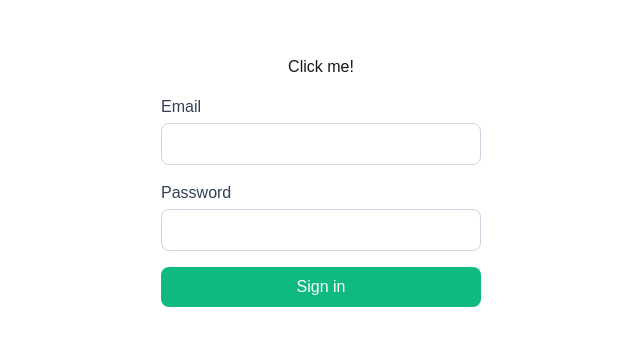
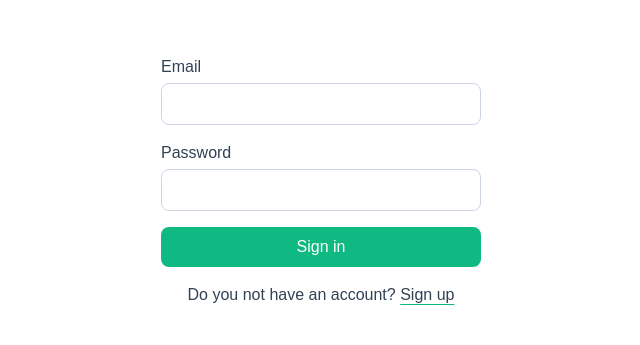
Before and after one commit to norkang-solutions/docexchange, a Next.js app: page /en/sign-in in a window 1280 px wide. Shown: the part 219-564 px from the top of the page, without its empty margins (319-959 px from the left). Built offline with nearby package versions, Linux system fonts and the light colour scheme; no server answers.

Commit message:
add link to sign-in on sign-up and vice versa

```diff
--- a/app/(routes)/[lang]/(auth)/sign-in/form.tsx
+++ b/app/(routes)/[lang]/(auth)/sign-in/form.tsx
@@ -8,8 +8,8 @@ import ErrorP from "@/app/_components/error-p";
 import LoadingSpinner from "@/app/_components/loading-spinner";
 import { useAuth } from "@/app/_contexts/auth-context";
 import { Dictionary } from "@/app/_dictionaries/type";
-import { signOut } from "firebase/auth";
-import { auth } from "@/firebase/client";
+import Link from "next/link";
+import { ROUTES } from "@/app/_constants/routes";
 
 type SignInFormProps = FormHTMLAttributes<HTMLFormElement> & {
     dict: Dictionary;
@@ -37,9 +37,6 @@ export default function SignInForm({ dict, ...props }: SignInFormProps) {
             onSubmit={handleSubmit}
             {...props}
         >
-            <button type="button" onClick={() => signOut(auth)}>
-                Click me!
-            </button>
             <Input
                 label={dict.email}
                 type="email"
@@ -59,6 +56,16 @@ export default function SignInForm({ dict, ...props }: SignInFormProps) {
                 {isLoading ? <LoadingSpinner /> : dict.sign_in}
             </Button>
             {errors?.unknown && <ErrorP>{dict[errors.unknown]}</ErrorP>}
+
+            <p className="text-center text-base font-medium text-slate-700">
+                {dict.do_you_not_have_an_account}{" "}
+                <Link
+                    href={ROUTES.SIGN_UP}
+                    className="underline underline-offset-4 decoration-emerald-500"
+                >
+                    {dict.sign_up}
+                </Link>
+            </p>
         </form>
     );
 }
--- a/app/(routes)/[lang]/(auth)/sign-up/form.tsx
+++ b/app/(routes)/[lang]/(auth)/sign-up/form.tsx
@@ -10,6 +10,7 @@ import { useAuth } from "@/app/_contexts/auth-context";
 import CheckmarkCheckbox from "@/app/_components/checkbox";
 import Link from "next/link";
 import { Dictionary } from "@/app/_dictionaries/type";
+import { ROUTES } from "@/app/_constants/routes";
 
 type SignUpFormProps = FormHTMLAttributes<HTMLFormElement> & {
     dict: Dictionary;
@@ -72,19 +73,19 @@ export default function SignUpForm({ dict, ...props }: SignUpFormProps) {
                 id={`terms-and-conditions-${id}`}
                 name="termsAndConditions"
             >
-                I agree to the{" "}
+                {dict.i_agree_to_the}{" "}
                 <Link
-                    href="/terms"
+                    href={ROUTES.TERMS_AND_CONDITIONS}
                     className="underline underline-offset-4 decoration-emerald-500"
                 >
-                    terms and conditions
+                    {dict.terms_and_conditions}
                 </Link>{" "}
-                and{" "}
+                {dict.and}{" "}
                 <Link
-                    href="/privacy"
+                    href={ROUTES.PRIVACY_POLICY}
                     className="underline underline-offset-4 decoration-emerald-500"
                 >
-                    privacy policy
+                    {dict.privacy_policy}
                 </Link>
             </CheckmarkCheckbox>
 
@@ -92,6 +93,16 @@ export default function SignUpForm({ dict, ...props }: SignUpFormProps) {
                 {isLoading ? <LoadingSpinner /> : "Sign Up"}
             </Button>
             {errors?.unknown && <ErrorP>{dict[errors.unknown]}</ErrorP>}
+
+            <p className="text-center text-base font-medium text-slate-700">
+                {dict.do_you_already_have_an_account}{" "}
+                <Link
+                    href={ROUTES.SIGN_IN}
+                    className="underline underline-offset-4 decoration-emerald-500"
+                >
+                    {dict.sign_in}
+                </Link>
+            </p>
         </form>
     );
 }
--- a/app/_dictionaries/en-us.ts
+++ b/app/_dictionaries/en-us.ts
@@ -13,6 +13,8 @@ export const enUS: Dictionary = {
     terms_and_conditions: "terms and conditions",
     and: "and",
     privacy_policy: "privacy policy",
+    do_you_already_have_an_account: "Do you already have an account?",
+    do_you_not_have_an_account: "Do you not have an account?",
 
     // zod
     invalid_email_address: "Invalid email address",
--- a/app/_dictionaries/nb-no.ts
+++ b/app/_dictionaries/nb-no.ts
@@ -13,6 +13,8 @@ export const nbNO: Dictionary = {
     terms_and_conditions: "vilkårene for bruk",
     and: "og",
     privacy_policy: "personvernerklæringen",
+    do_you_already_have_an_account: "Har du allerede en konto?",
+    do_you_not_have_an_account: "Har du ikke en konto?",
 
     // zod
     invalid_email_address: "Ugyldig e-postadresse",
--- a/app/_dictionaries/type.ts
+++ b/app/_dictionaries/type.ts
@@ -12,6 +12,8 @@ export type Dictionary = {
     terms_and_conditions: string;
     and: string;
     privacy_policy: string;
+    do_you_already_have_an_account: string;
+    do_you_not_have_an_account: string;
 
     // zod
     invalid_email_address: string;
```
